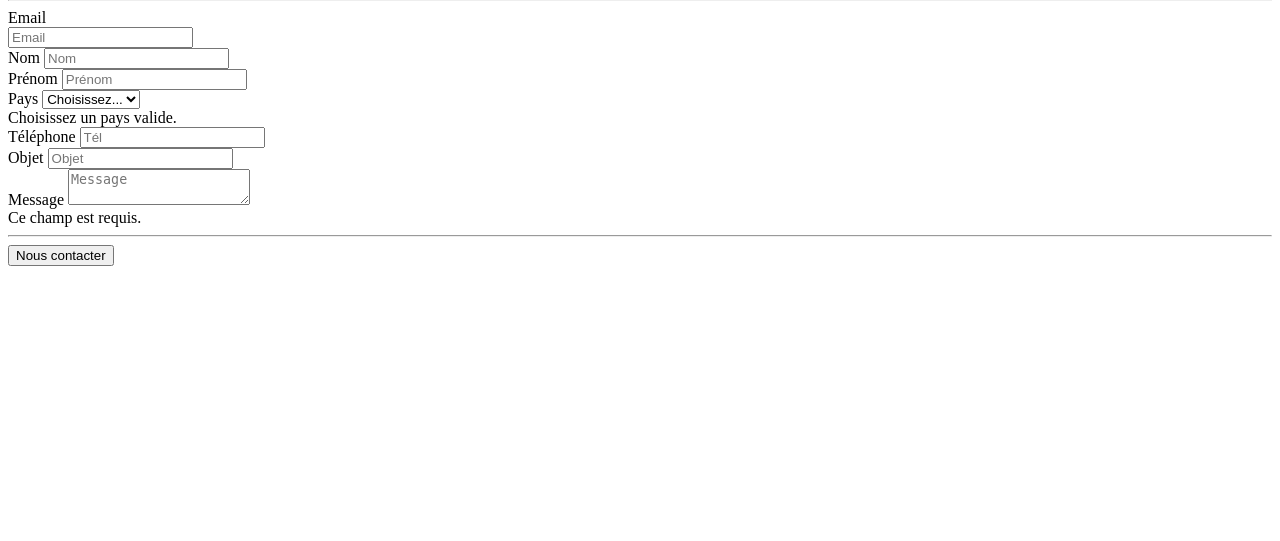
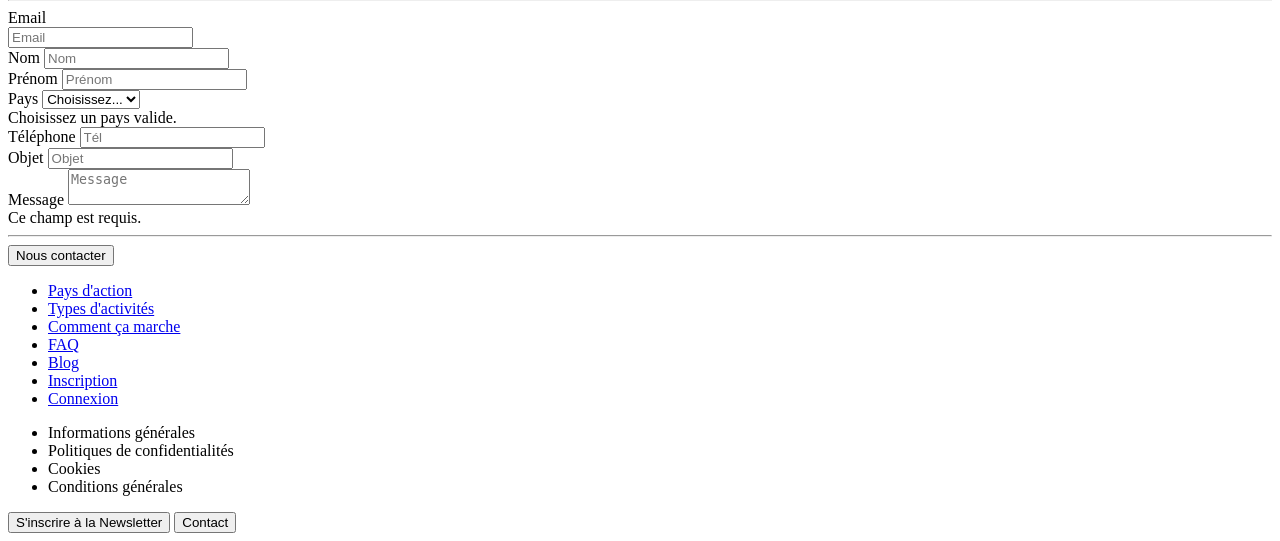
Before and after one commit to aurelnoe/projet_fil_rouge, a PHP site: template HUMAN_HELP/Templates/Contact/form_contact.php in a window 1280 px wide. Shown: the part 324-865 px from the top of the page. Before the commit the page ends 590 px from the top, so only its background shows below. Run offline with PHP 8.4, Linux system fonts and the light colour scheme; the template is opened without the code that fills it, so the values that code supplies are empty.

Commit message:
ajout des liens dans le footer

```diff
--- a/HUMAN_HELP/Assets/style.css
+++ b/HUMAN_HELP/Assets/style.css
@@ -33,7 +33,12 @@ body{
 
 /**************FOOTER****************/
 ul {
+list-style-type: none;
+}
+
+a{
 text-decoration: none;
+color: black;
 }
 /**************ACCUEIL***************/
 
--- a/HUMAN_HELP/Templates/Bases/footer.php
+++ b/HUMAN_HELP/Templates/Bases/footer.php
@@ -1,12 +1,12 @@
-<!-- <footer>
+<footer>
     <div class="row text-center">
         <div class="col-md-4">
         <ul>
-            <li>Pays d'action</li>
-            <li>Types d'activités</li>
+            <li><a href="#navbarPays">Pays d'action</a></li>
+            <li><a href="#navbarActivite">Types d'activités</a></li>
             <li><a href="/HUMAN_HELP/?q=Autres/comment_ca_marche">Comment ça marche</a></li>
             <li><a href="/HUMAN_HELP/?q=FAQ/faq">FAQ</a></li>
-            <li>Blog</li>
+            <li><a href="/HUMAN_HELP/?q=Blog/liste_article">Blog</a></li>
             <li><a href="/HUMAN_HELP/?q=Security/form_inscription">Inscription</a></li>
             <li><a href="/HUMAN_HELP/?q=Security/form_connexion">Connexion</a></li>
         </ul>
@@ -24,4 +24,4 @@
         <button class="btn btnGreen btn-lg btn-block mb-5" type="submit">Contact</button>
         </div>
     </div>
-</footer> -->
+</footer>
```
Lines whose indentation alone changed are shown as unchanged.
